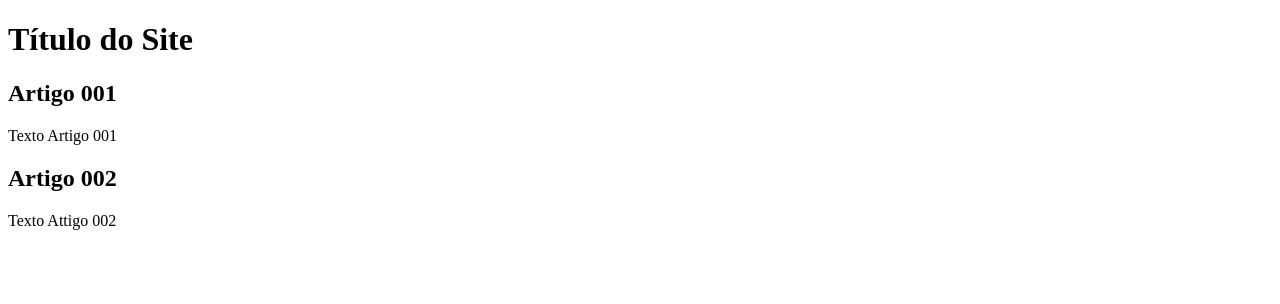
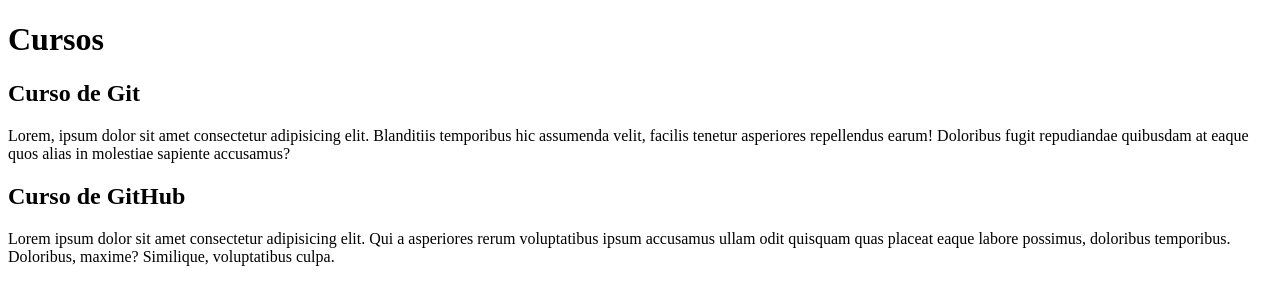
Before and after one commit to SritaFortes/Projeto-Site, a plain HTML site: page index.html in a window 1280 px wide. Drawn offline with Linux system fonts and the light colour scheme.

Commit message:
Inicio do Conteúdo.

```diff
--- a/index.html
+++ b/index.html
@@ -8,15 +8,15 @@
 <body>
     <main>
         <header>
-            <h1>Título do Site</h1>
+            <h1>Cursos</h1>
         </header>
         <article>
-            <h2>Artigo 001</h2>
-            <p>Texto Artigo 001</p>
+            <h2>Curso de Git</h2>
+            <p>Lorem, ipsum dolor sit amet consectetur adipisicing elit. Blanditiis temporibus hic assumenda velit, facilis tenetur asperiores repellendus earum! Doloribus fugit repudiandae quibusdam at eaque quos alias in molestiae sapiente accusamus?</p>
         </article>
         <article>
-            <h2>Artigo 002</h2>
-            <p>Texto Attigo 002</p>
+            <h2>Curso de GitHub</h2>
+            <p>Lorem ipsum dolor sit amet consectetur adipisicing elit. Qui a asperiores rerum voluptatibus ipsum accusamus ullam odit quisquam quas placeat eaque labore possimus, doloribus temporibus. Doloribus, maxime? Similique, voluptatibus culpa.</p>
         </article>
     </main>
 </body>
```
